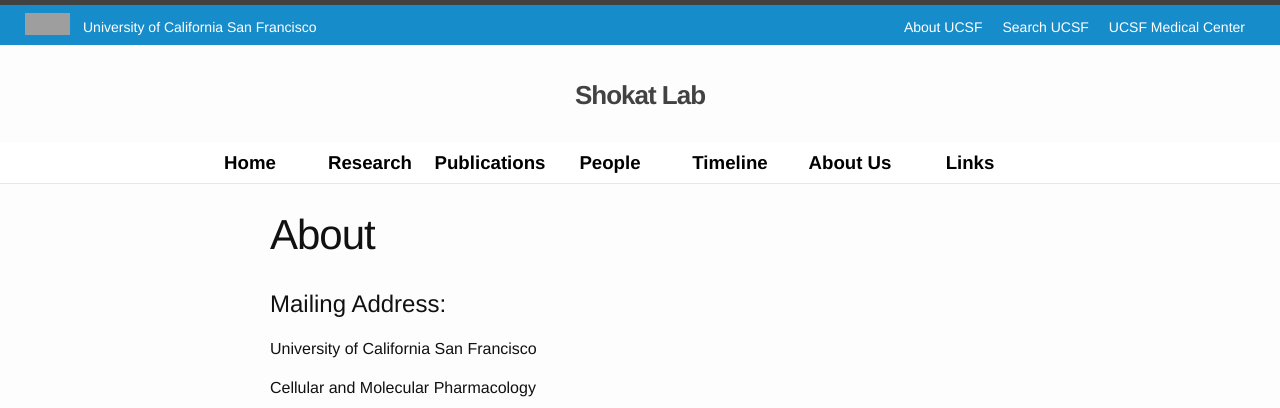
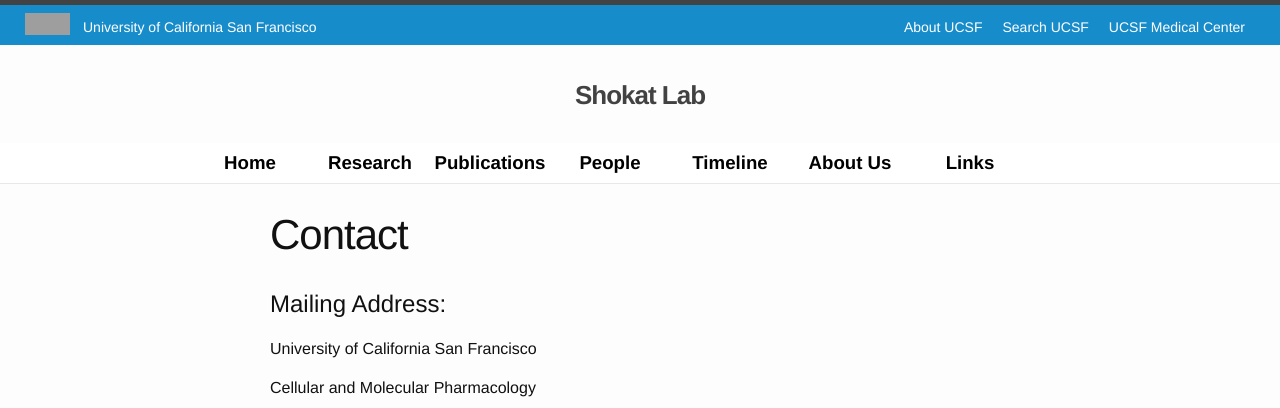
Before and after one commit to UCSF-CMP/shokat-lab, a Jekyll site: the page built from contact.md, in a window 1280 px wide. Shown: the top 408 px of the page. Built offline with Jekyll 4.4.1, drawn with Linux system fonts in a browser that asks for light colours; nearby versions of some CDN libraries; grey boxes are pictures that could not be loaded.

Commit message:
renamed about page to contact

```diff
--- a/about.md
+++ b/contact.md
@@ -1,7 +1,7 @@
 ---
 layout: page
-title: About
-permalink: /about/
+title: Contact
+permalink: /contact/
 ---
 
 # Mailing Address:
```
